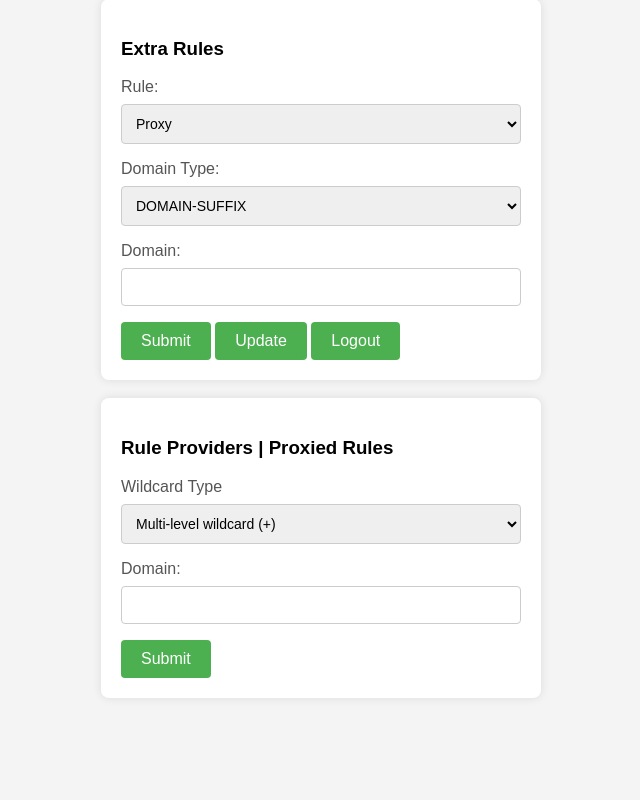
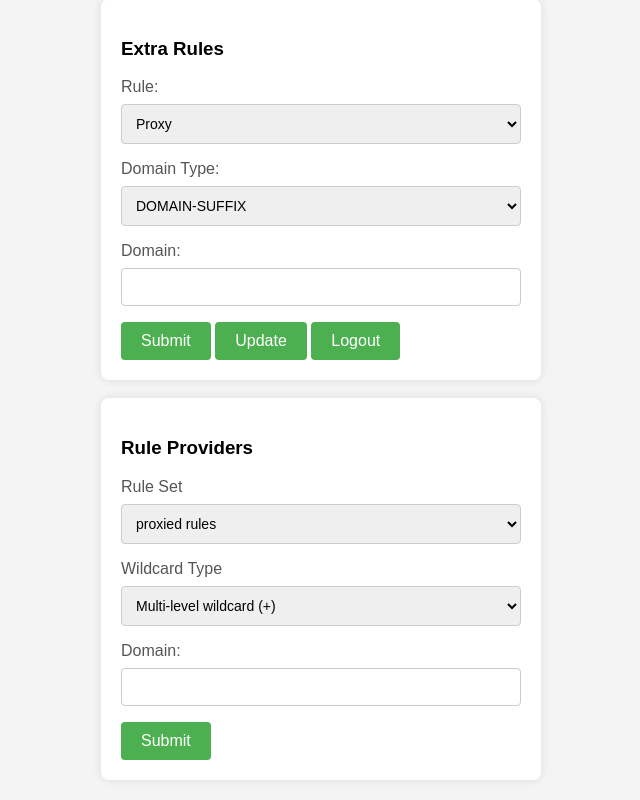
Before and after one commit to wumode/PtProxy, a Flask app: page /ptproxy in a window 1280 px wide. Shown: the part 69-869 px from the top of the page, without its empty margins (319-959 px from the left). Before the commit the page ends 747 px from the top, so only its background shows below. Run offline with Flask 3, Linux system fonts and the light colour scheme; the visitor is signed in with stand-in values (Sample User, id 1); parts of the project's set-up code (start-up, migrations or seed data) failed here and were passed over.

Commit message:
update clash after updating rule set

```diff
--- a/app.py
+++ b/app.py
@@ -18,8 +18,8 @@ with open(sys.argv[1], 'r', encoding='utf-8') as f:
     configuration = yaml.load(f.read(), Loader=yaml.FullLoader)
 users = configuration['users_keys']
 extra_rules_yaml = configuration['extra_rules_yaml']
-proxied_rules_yaml = configuration['rule_providers']['proxied_rules_yaml']
 update_sh = configuration['update_sh']
+rule_sets = [rs for rs in configuration['rule_providers']]
 update_subscription_sh = configuration['update_subscription_sh']
 temp_yaml = configuration['temp_yaml']
 file_path = Path(temp_yaml)
@@ -51,6 +51,15 @@ def check_exist_rule(rule, extra_rules):
         if r == rule:
             return True
     return False
+
+
+def update_rule_set(rule_set: str) -> int:
+    url = f'{configuration["clash"]["server"]}/providers/rules/{rule_set}'
+    headers = {'Accept': '*/*', 'Accept-Encoding': 'gzip, deflate, br, zstd',
+               'Authorization': f'Bearer {configuration["clash"]["secret"]}',
+               'Content-Length': '0', 'Content-Type': 'application/json', 'Priority': 'u=1, i'}
+    r = requests.put(url, headers=headers, timeout=5)
+    return r.status_code
 
 
 @app.route('/config')
@@ -114,16 +123,18 @@ def server_bypassed_list():
     return response
 
 
-@app.route('/proxied_rules')
-def server_proxied_rules():
+@app.route('/rule_providers')
+def server_rule_providers():
     if request.args.get('permission') not in users:
+        abort(404)
+    rule_set = request.args.get('rule_set')
+    if not rule_set:
         abort(404)
     current_time = datetime.now().strftime('%Y-%m-%d %H:%M:%S')
     headers = {'Time': f'{current_time}',
                'Content-Type': 'application/octet-stream; charset=utf-8',
-               'Content-Disposition': 'attachment; filename="proxied_rules.yaml"'}
-    user_agent = request.headers.get('User-Agent')
-    print(user_agent)
+               'Content-Disposition': f'attachment; filename="{rule_set}.yaml"'}
+    # user_agent = request.headers.get('User-Agent')
     try:
         with open(temp_yaml, 'r', encoding='utf-8') as fl:
             temp = yaml.load(fl.read(), Loader=yaml.FullLoader)
@@ -131,27 +142,7 @@ def server_proxied_rules():
                 f'upload={temp["upload"]}; download={temp["download"]}; total={temp["total"]}; expire={temp["expire"]}'
     except Exception as e:
         print(f"Fail to open {temp_yaml}: {e}")
-    response = make_response(send_file(configuration['rule_providers']['proxied_rules_yaml'], as_attachment=True))
-    response.headers = headers
-    return response
-
-
-@app.route('/direct_rules')
-def server_direct_rules():
-    if request.args.get('permission') not in users:
-        abort(404)
-    current_time = datetime.now().strftime('%Y-%m-%d %H:%M:%S')
-    headers = {'Time': f'{current_time}',
-               'Content-Type': 'application/octet-stream; charset=utf-8',
-               'Content-Disposition': 'attachment; filename="direct_rules.yaml"'}
-    try:
-        with open(temp_yaml, 'r', encoding='utf-8') as fl:
-            temp = yaml.load(fl.read(), Loader=yaml.FullLoader)
-            headers['Subscription-Userinfo'] = \
-                f'upload={temp["upload"]}; download={temp["download"]}; total={temp["total"]}; expire={temp["expire"]}'
-    except Exception as e:
-        print(f"Fail to open {temp_yaml}: {e}")
-    response = make_response(send_file(configuration['rule_providers']['direct_rules_yaml'], as_attachment=True))
+    response = make_response(send_file(configuration['rule_providers'][rule_set]['path'], as_attachment=True))
     response.headers = headers
     return response
 
@@ -194,13 +185,17 @@ def process_rule():
         return redirect(url_for('login'))
     domain = request.form['domainInput']
     wildcard_type = request.form['wildcard_type']
-    with open(proxied_rules_yaml, 'r', encoding='utf-8') as f:
+    rule_set = request.form.get('rule_set')
+    if rule_set not in rule_sets:
+        alert_message = f'Unknown rule set: {rule_set}'
+        return render_template('ptproxy.html', alert_message=alert_message)
+    with open(configuration['rule_providers'][rule_set]['path'], 'r', encoding='utf-8') as f:
         file_data = f.read()
         proxied_rules = yaml.load(file_data, Loader=yaml.FullLoader)
     rule = f'{wildcard_type}{domain}'
     proxied_rules['payload'].append(rule)
     proxied_rules_string = yaml.dump(proxied_rules, allow_unicode=True)
-    with open(proxied_rules_yaml, 'w+') as file:
+    with open(configuration['rule_providers'][rule_set]['path'], 'w+') as file:
         file.write(proxied_rules_string)
     alert_message = f'`{rule}` submitted successfully!'
     user_agent = request.headers.get('User-Agent')
@@ -211,6 +206,7 @@ def process_rule():
                        message_data,
                        configuration['bark']['group'],
                        'https://raw.githubusercontent.com/walkxcode/dashboard-icons/main/png/cloudflare-pages.png')
+    update_rule_set(rule_set)
     return render_template('ptproxy.html', alert_message=alert_message)
 
 
--- a/direct_rules.yaml
+++ b/direct_rules.yaml
@@ -1,2 +1,2 @@
 payload:
-  - '265.com'
+- 265.com
--- a/main.py
+++ b/main.py
@@ -380,7 +380,7 @@ def parse_subscribe(base64_encode_str):
     return nodes
 
 
-def generate_subscribe(nodes):
+def generate_subscribe(nodes: list):
     links = ''
     for node in nodes:
         ss_link = node.encode()
@@ -446,8 +446,8 @@ if __name__ == "__main__":
     clash_config = read_yaml(template_yaml)
     clash_config['rules'] += rules["rules"]
     clash_config['rule-providers'] = rules["rule-providers"]
-    clash_config['rule-providers']['proxied_rules']['url'] = configuration['rule_providers']['proxied_rules_url']
-    clash_config['rule-providers']['direct_rules']['url'] = configuration['rule_providers']['direct_rules_url']
+    clash_config['rule-providers']['proxied_rules']['url'] = configuration['rule_providers']['proxied_rules']['url']
+    clash_config['rule-providers']['direct_rules']['url'] = configuration['rule_providers']['direct_rules']['url']
     user_agent_list = [
         "Mozilla/5.0 (Windows NT 10.0; WOW64) AppleWebKit/537.36 (KHTML, like Gecko) Chrome/68.0.3440.106 Safari/537.36"]
     headers = {"accept": "text/html,application/xhtml+xml,application/xml;q=0.9,image/webp,image/apng,*/*;q=0.8,application/signed-exchange;v=b3;q=0.9",
--- a/templates/ptproxy.html
+++ b/templates/ptproxy.html
@@ -90,8 +90,13 @@
     </form>
     <br>
     <form id="proxiedDomainForm" method="post" action="/process_rule">
-        <h3>Rule Providers | Proxied Rules</h3>
-        <label for="rule_type">Wildcard Type</label>
+        <h3>Rule Providers</h3>
+        <label for="rule_set">Rule Set</label>
+        <select id="rule_set" name="rule_set" required>
+            <option value="proxied_rules">proxied rules</option>
+            <option value="direct_rules">direct rules</option>
+        </select>
+        <label for="wildcard_type">Wildcard Type</label>
         <select id="wildcard_type" name="wildcard_type" required>
             <option value="+.">Multi-level wildcard (+)</option>
             <option value="*.">Single-level wildcard subdomain (*)</option>
```
